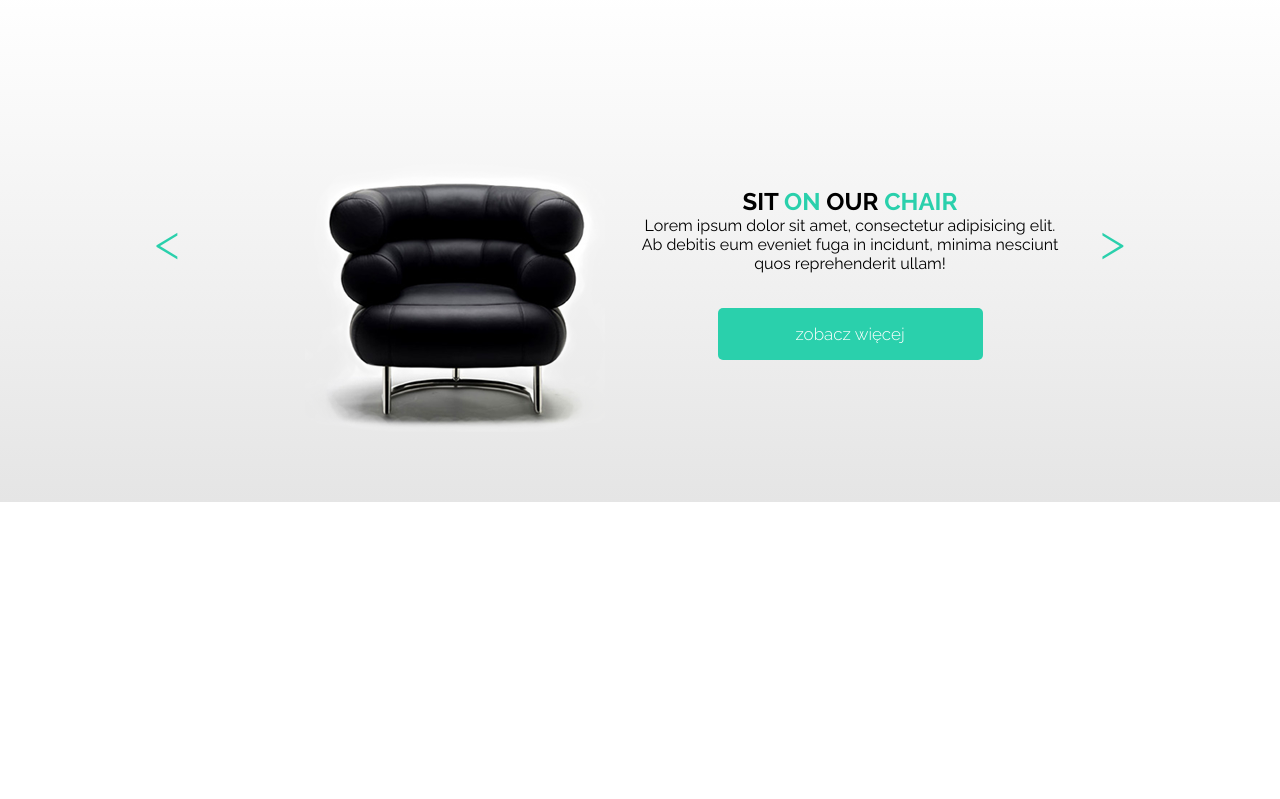
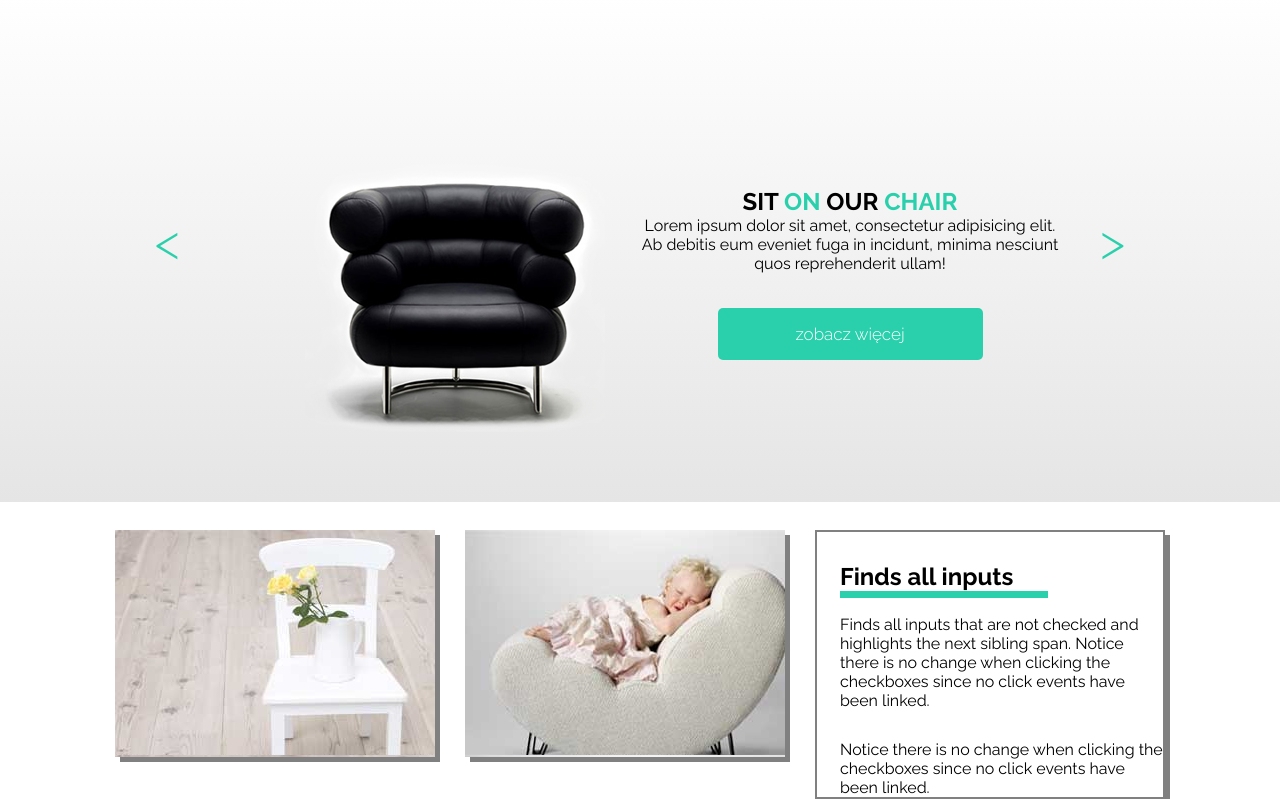
Before and after one commit to marasmadwa/Sit-on-chair, a plain HTML site: page index.html in a window 1280 px wide. Shown: the part 56-855 px from the top of the page. Before the commit the page ends 800 px from the top, so only its background shows below. Drawn offline with Linux system fonts and the light colour scheme.

Commit message:
middle section added

```diff
--- a/css/style.css
+++ b/css/style.css
@@ -110,3 +110,57 @@ h1 {
     display: block;
     clear: both;
 }
+.col-1 {
+    float: left;
+    width: 33.333%;
+}
+.col-2{
+    float: left;
+    width: 33.333%;
+}
+.col-3 {
+    float: left;
+    width: 33.333%;
+}
+.picture_box-1 {
+    margin-top: 28px;
+    margin-right: 30px;
+    background-image: url("../images/box1_img.jpg");
+    height: 227px;
+    box-shadow: 5px /*lewa*/ 5px /*góra*/ 0 /*rozmycie*/ 0 /*rozproszenie*/ gray /*kolorgray*/;
+}
+.picture_box-2 {
+    margin-top: 28px;
+    margin-right: 30px;
+    background-image: url("../images/box2_img.jpg");
+    height: 227px;
+    box-shadow: 5px /*lewa*/ 5px /*góra*/ 0 /*rozmycie*/ 0 /*rozproszenie*/ gray /*kolorgray*/;
+}
+.box_text {
+    margin-top: 28px;
+    border: 2px solid gray;
+    box-shadow: 5px /*lewa*/ 5px /*góra*/ 0 /*rozmycie*/ 0 /*rozproszenie*/ gray /*kolorgray*/;
+}
+.underscore {
+    width: 60%;
+    height: 7px;
+    margin-left: 23px;
+    background-color: #2ad0ac;
+}
+h2 {
+    margin-left: 23px;
+    margin-top: 30px;
+}
+.p2 {
+    margin-top: 17px;
+    margin-left: 23px;
+}
+.p3 {
+    margin-left: 23px;
+    margin-top: 30px;
+}
+.middle:after {
+    content: "";
+    display: block;
+    clear: both;
+}
--- a/index.html
+++ b/index.html
@@ -36,11 +36,22 @@
         </div>
     </section>
 
-    <section>
+    <section class="middle">
         <div class="container">
-            <div class="picture_box-1"></div>
-            <div class="picture_box-2"></div>
-            <div class="box_text"></div>
+            <div class="col-1">
+                <div class="picture_box-1"></div>
+            </div>
+            <div class="col-2">
+                <div class="picture_box-2"></div>
+            </div>
+            <div class="col-3">
+                <div class="box_text">
+                    <h2>Finds all inputs</h2>
+                    <div class="underscore"></div>
+                    <p class="p2">Finds all inputs that are not checked and highlights the next sibling span. Notice there is no change when clicking the checkboxes since no click events have been linked.</p>
+                    <p class="p3">Notice there is no change when clicking the checkboxes since no click events have been linked.</p>
+                </div>
+            </div>
         </div>
     </section>
 
```
